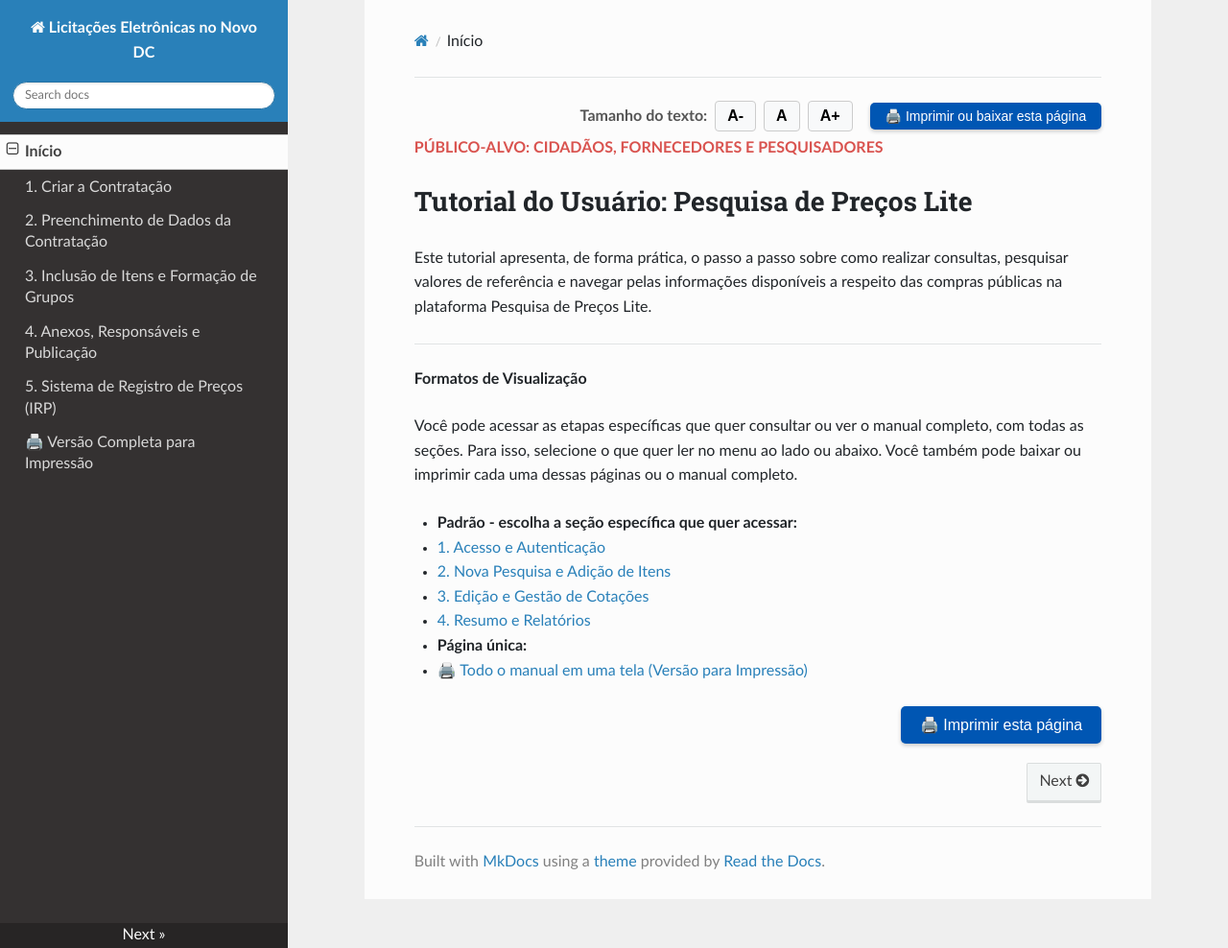
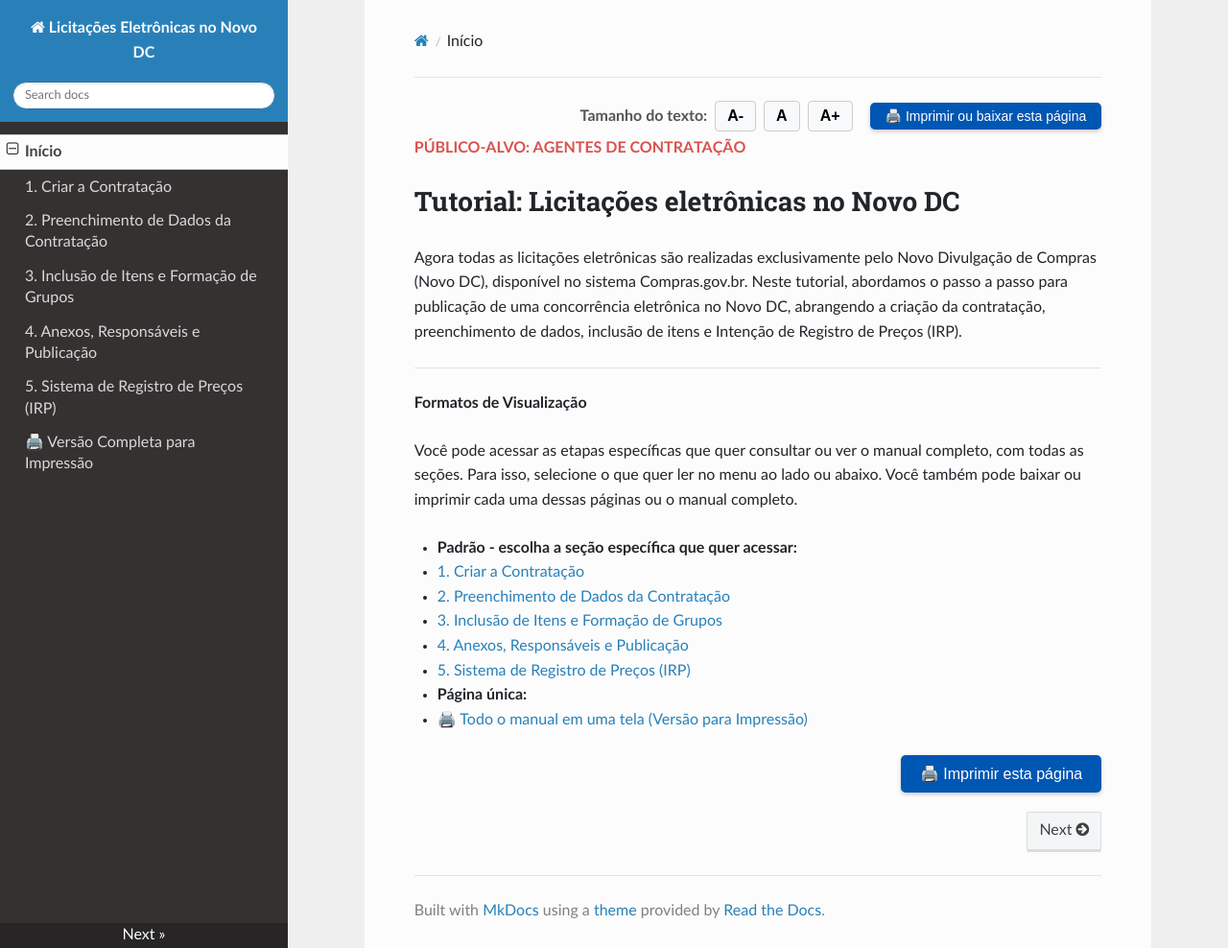
Before and after one commit to siqueiraazevedo2013-cloud/criacao-de-turotial-teste, an MkDocs documentation site: the page built from docs/index.md, in a window 1280 px wide and 988 px high. Shown: the whole window at 96% size. Built offline with MkDocs 1.6.1, drawn with Linux system fonts in a browser that asks for light colours; nearby versions of some CDN libraries.

Commit message:
Update index.md

```diff
--- a/docs/index.md
+++ b/docs/index.md
@@ -9,11 +9,11 @@
   </button>
 </div>
 
-<p style="font-weight: bold; color: #d9534f; margin-top: -5px; margin-bottom: 20px;">PÚBLICO-ALVO: CIDADÃOS, FORNECEDORES E PESQUISADORES</p>
+<p style="font-weight: bold; color: #d9534f; margin-top: -5px; margin-bottom: 20px;">PÚBLICO-ALVO: AGENTES DE CONTRATAÇÃO</p>
 
-# Tutorial do Usuário: Pesquisa de Preços Lite
+# Tutorial: Licitações eletrônicas no Novo DC
 
-Este tutorial apresenta, de forma prática, o passo a passo sobre como realizar consultas, pesquisar valores de referência e navegar pelas informações disponíveis a respeito das compras públicas na plataforma Pesquisa de Preços Lite.
+Agora todas as licitações eletrônicas são realizadas exclusivamente pelo Novo Divulgação de Compras (Novo DC), disponível no sistema Compras.gov.br. Neste tutorial, abordamos o passo a passo para publicação de uma concorrência eletrônica no Novo DC, abrangendo a criação da contratação, preenchimento de dados, inclusão de itens e Intenção de Registro de Preços (IRP).
 
 ---
 
@@ -22,10 +22,11 @@ Este tutorial apresenta, de forma prática, o passo a passo sobre como realizar
 Você pode acessar as etapas específicas que quer consultar ou ver o manual completo, com todas as seções. Para isso, selecione o que quer ler no menu ao lado ou abaixo. Você também pode baixar ou imprimir cada uma dessas páginas ou o manual completo.
 
 * **Padrão - escolha a seção específica que quer acessar:**
-  * [1. Acesso e Autenticação](01-acesso-autenticacao.md)
-  * [2. Nova Pesquisa e Adição de Itens](02-nova-pesquisa.md)
-  * [3. Edição e Gestão de Cotações](03-edicao-gestao.md)
-  * [4. Resumo e Relatórios](04-resumo-relatorios.md)
+  * [1. Criar a Contratação](01-criar-contratacao.md)
+  * [2. Preenchimento de Dados da Contratação](02-preenchimento-dados.md)
+  * [3. Inclusão de Itens e Formação de Grupos](03-inclusao-itens.md)
+  * [4. Anexos, Responsáveis e Publicação](04-anexos-publicacao.md)
+  * [5. Sistema de Registro de Preços (IRP)](05-sistema-registro-precos.md)
 
 * **Página única:**
   * [🖨️ Todo o manual em uma tela (Versão para Impressão)](manual-completo.md)
```
